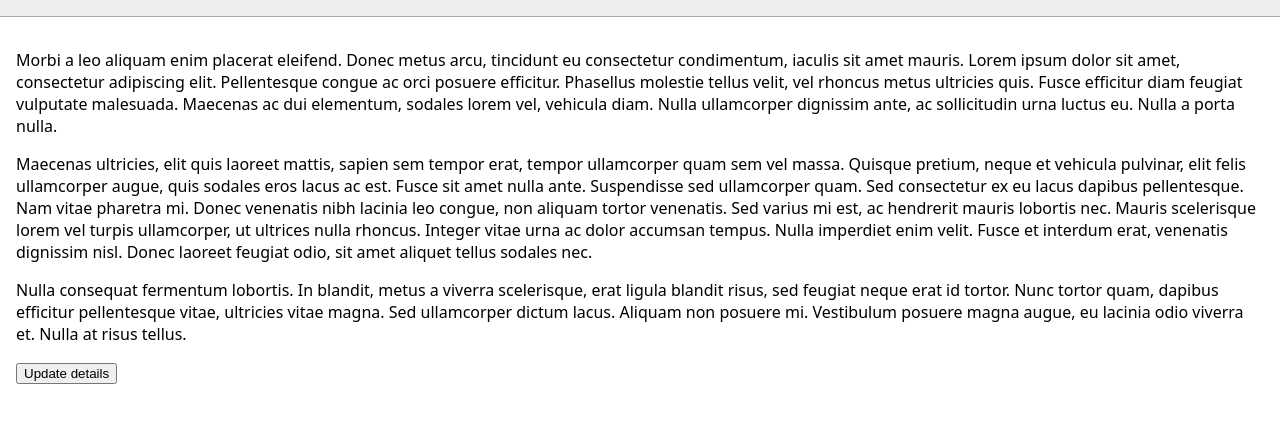
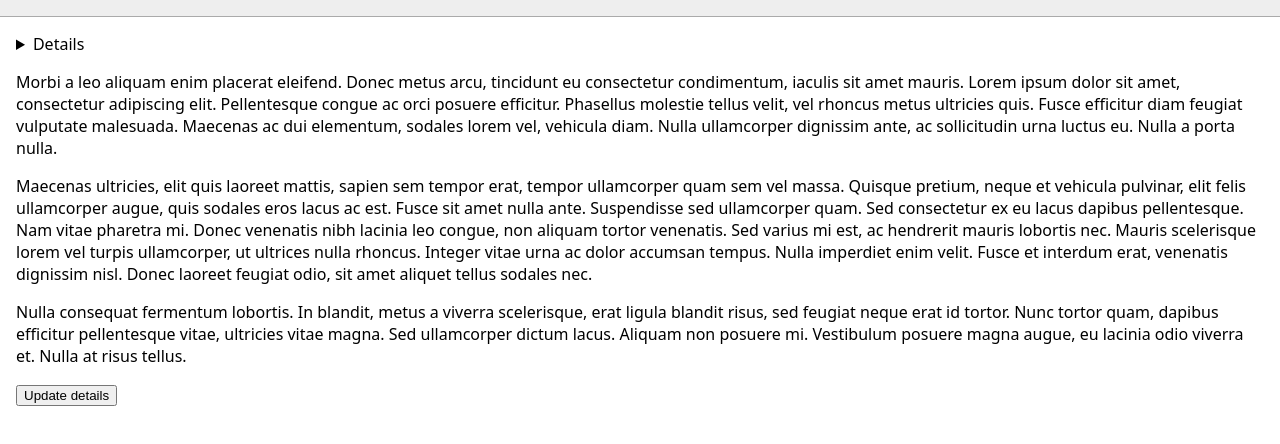
Before and after one commit to sunnil24/web-platform-jhjtkc, a plain HTML site: page index.html in a window 1280 px wide. Drawn offline with Linux system fonts and the light colour scheme.

Commit message:
1 file modified

```diff
--- a/index.html
+++ b/index.html
@@ -37,6 +37,11 @@
         Pellentesque rhoncus tellus id faucibus sodales. Nam porta nisl lorem,
         sit amet aliquam turpis faucibus non.
       </p> -->
+
+      <details>
+        <summary>Details</summary>
+        Something small enough to escape casual notice.
+      </details>
 
       <p>
         Morbi a leo aliquam enim placerat eleifend. Donec metus arcu, tincidunt
```
